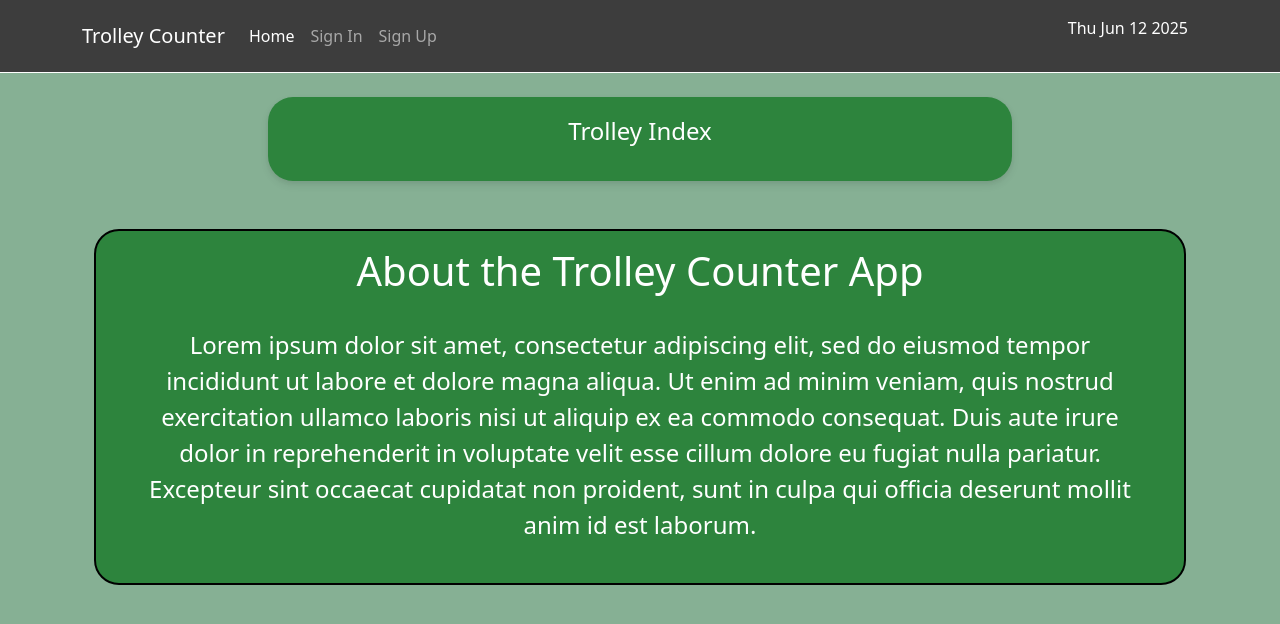
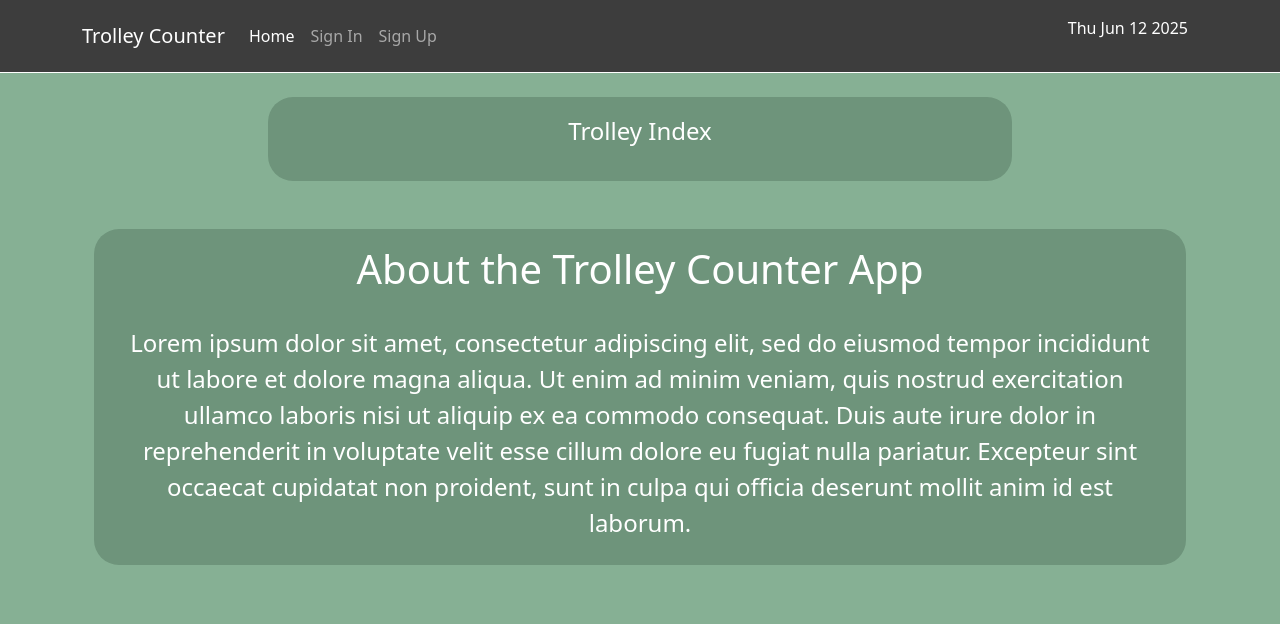
Before and after one commit to cameronjamesw/trolley-counter-frontend, a React (Create React App) app: page / in a window 1280 px wide. Shown: the top 624 px of the page. Built offline with nearby package versions, Linux system fonts and the light colour scheme.

Commit message:
update colour scheme

```diff
--- a/src/styles/TrolleyIndex.module.css
+++ b/src/styles/TrolleyIndex.module.css
@@ -1,9 +1,8 @@
 .Main {
-  background-color: #2d843d;
+  background-color: #6E947B;
   border-radius: 25px;
   color: #fff;
   font-size: 1.5rem;
-  box-shadow: 0 2px 4px rgba(0, 0, 0, 0.05), 0 4px 8px rgba(0, 0, 0, 0.08);
 }
 
 .Icon {
--- a/src/styles/TrolleyInfo.module.css
+++ b/src/styles/TrolleyInfo.module.css
@@ -1,6 +1,5 @@
 .Main {
-    background-color: #2d843d;
-    border: #000 solid 2px;
+    background-color: #6E947B;
     border-radius: 25px;
     color: #fff;
     font-size: 1.5rem;
```
